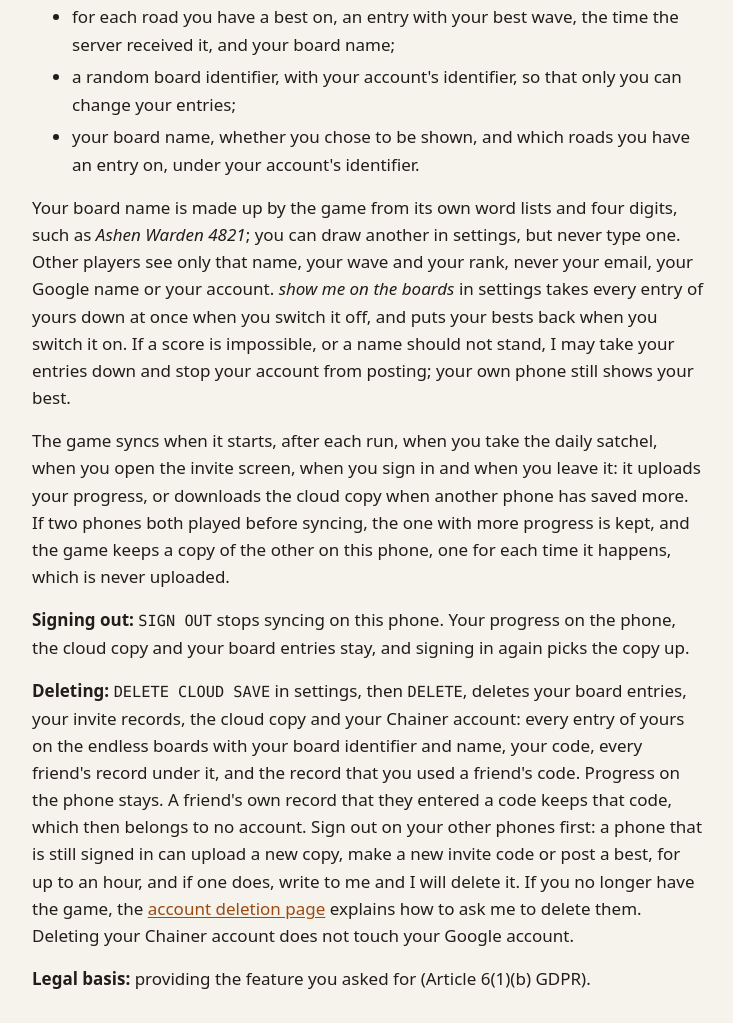
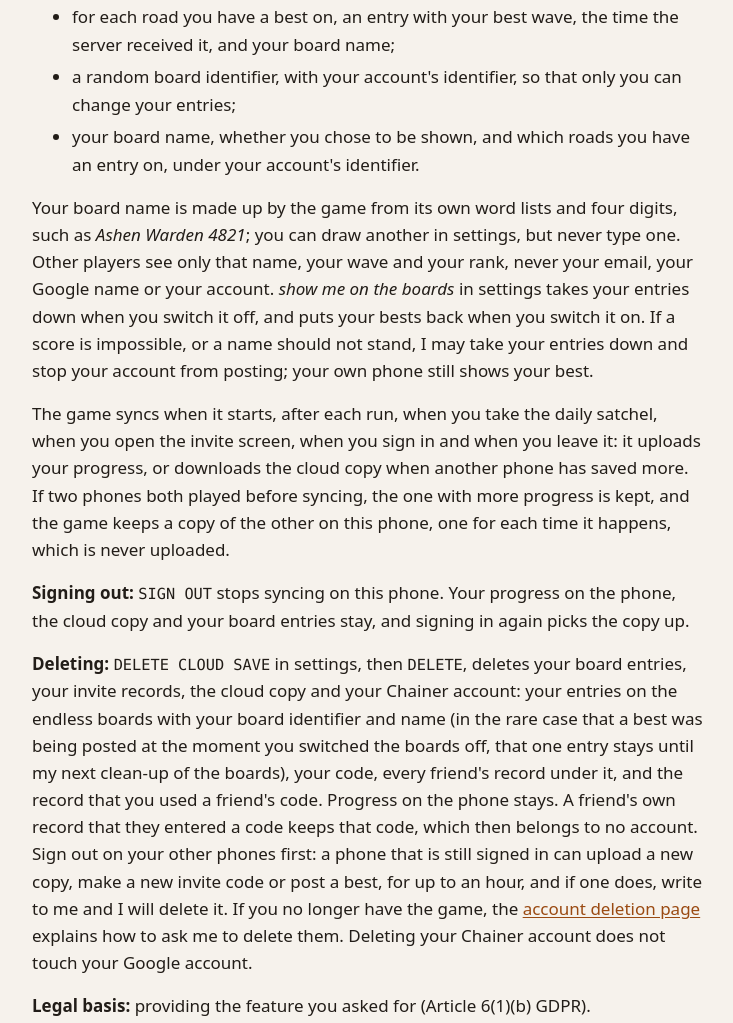
Before and after one commit to andrasbenedek/andrasbenedek.github.io, a plain HTML site: page chainer/privacy.html in a window 1280 px wide. Shown: the part 4834-5857 px from the top of the page, without its empty margins (272-1005 px from the left). Drawn offline with Linux system fonts and the light colour scheme.

Commit message:
Site: the Chainer policy's board deletion names the rare leftover entry

```diff
--- a/chainer/privacy.html
+++ b/chainer/privacy.html
@@ -95,10 +95,10 @@
     <li>a random board identifier, with your account's identifier, so that only you can change your entries;</li>
     <li>your board name, whether you chose to be shown, and which roads you have an entry on, under your account's identifier.</li>
   </ul>
-  <p>Your board name is made up by the game from its own word lists and four digits, such as <em>Ashen Warden 4821</em>; you can draw another in settings, but never type one. Other players see only that name, your wave and your rank, never your email, your Google name or your account. <em>show me on the boards</em> in settings takes every entry of yours down at once when you switch it off, and puts your bests back when you switch it on. If a score is impossible, or a name should not stand, I may take your entries down and stop your account from posting; your own phone still shows your best.</p>
+  <p>Your board name is made up by the game from its own word lists and four digits, such as <em>Ashen Warden 4821</em>; you can draw another in settings, but never type one. Other players see only that name, your wave and your rank, never your email, your Google name or your account. <em>show me on the boards</em> in settings takes your entries down when you switch it off, and puts your bests back when you switch it on. If a score is impossible, or a name should not stand, I may take your entries down and stop your account from posting; your own phone still shows your best.</p>
   <p>The game syncs when it starts, after each run, when you take the daily satchel, when you open the invite screen, when you sign in and when you leave it: it uploads your progress, or downloads the cloud copy when another phone has saved more. If two phones both played before syncing, the one with more progress is kept, and the game keeps a copy of the other on this phone, one for each time it happens, which is never uploaded.</p>
   <p><strong>Signing out:</strong> <span class="ui">SIGN OUT</span> stops syncing on this phone. Your progress on the phone, the cloud copy and your board entries stay, and signing in again picks the copy up.</p>
-  <p><strong>Deleting:</strong> <span class="ui">DELETE CLOUD SAVE</span> in settings, then <span class="ui">DELETE</span>, deletes your board entries, your invite records, the cloud copy and your Chainer account: every entry of yours on the endless boards with your board identifier and name, your code, every friend's record under it, and the record that you used a friend's code. Progress on the phone stays. A friend's own record that they entered a code keeps that code, which then belongs to no account. Sign out on your other phones first: a phone that is still signed in can upload a new copy, make a new invite code or post a best, for up to an hour, and if one does, write to me and I will delete it. If you no longer have the game, the <a href="/chainer/delete-account.html">account deletion page</a> explains how to ask me to delete them. Deleting your Chainer account does not touch your Google account.</p>
+  <p><strong>Deleting:</strong> <span class="ui">DELETE CLOUD SAVE</span> in settings, then <span class="ui">DELETE</span>, deletes your board entries, your invite records, the cloud copy and your Chainer account: your entries on the endless boards with your board identifier and name (in the rare case that a best was being posted at the moment you switched the boards off, that one entry stays until my next clean-up of the boards), your code, every friend's record under it, and the record that you used a friend's code. Progress on the phone stays. A friend's own record that they entered a code keeps that code, which then belongs to no account. Sign out on your other phones first: a phone that is still signed in can upload a new copy, make a new invite code or post a best, for up to an hour, and if one does, write to me and I will delete it. If you no longer have the game, the <a href="/chainer/delete-account.html">account deletion page</a> explains how to ask me to delete them. Deleting your Chainer account does not touch your Google account.</p>
   <p><strong>Legal basis:</strong> providing the feature you asked for (Article 6(1)(b) GDPR).</p>
 
   <h2>Android backup</h2>
```
